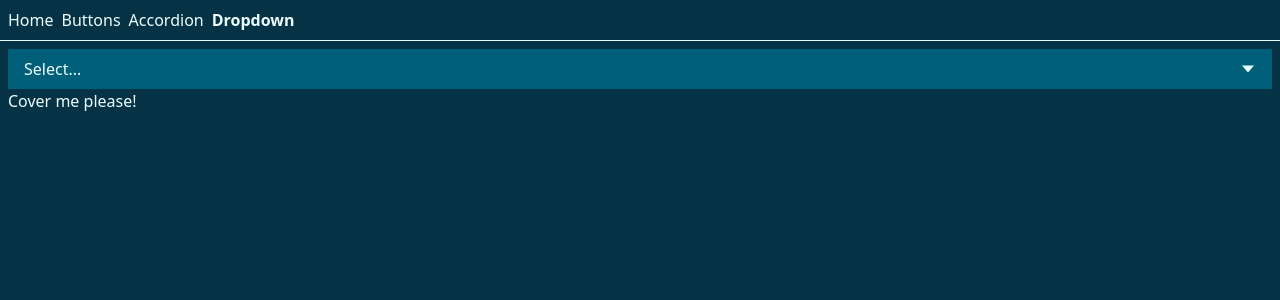
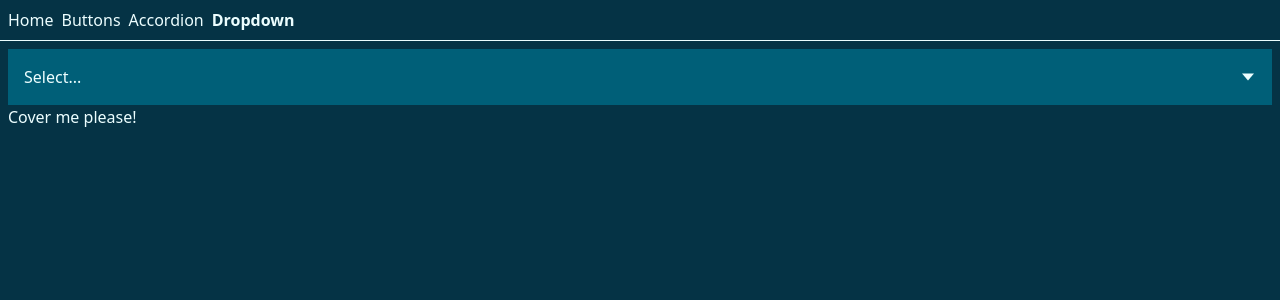
Before and after one commit to SmackSmash/comps-ts, a React (Vite) app: page /dropdown in a window 1280 px wide. Shown: the top 300 px of the page. Built offline with nearby package versions, Linux system fonts and the light colour scheme.

Commit message:
I hate tailwind

```diff
--- a/src/components/Dropdown.tsx
+++ b/src/components/Dropdown.tsx
@@ -14,7 +14,8 @@ const Dropdown: FC<{
 
   useEffect(() => {
     setSelectHeight(selectRef!.current!.clientHeight);
-  }, [setSelectHeight]);
+    console.log(selectHeight);
+  }, [selectHeight, setSelectHeight]);
 
   const handleOptionClick = (option: Option) => {
     setIsOpen(!isOpen);
@@ -26,12 +27,12 @@ const Dropdown: FC<{
       <div
         onClick={() => setIsOpen(!isOpen)}
         ref={selectRef}
-        className='flex cursor-pointer items-center bg-cyan-800 px-4 py-2'
+        className='flex cursor-pointer items-center bg-cyan-800 px-4 py-4'
       >
         {value ? value.label : 'Select...'}
         {isOpen ? <IoCaretUpSharp className='ml-auto' /> : <IoCaretDownSharp className='ml-auto' />}
       </div>
-      <div className={`absolute top-[${selectHeight}px] w-full`}>
+      <div style={{ top: `${selectHeight}px` }} className='absolute w-full'>
         {isOpen &&
           options.map((option, index) => {
             return (
```
